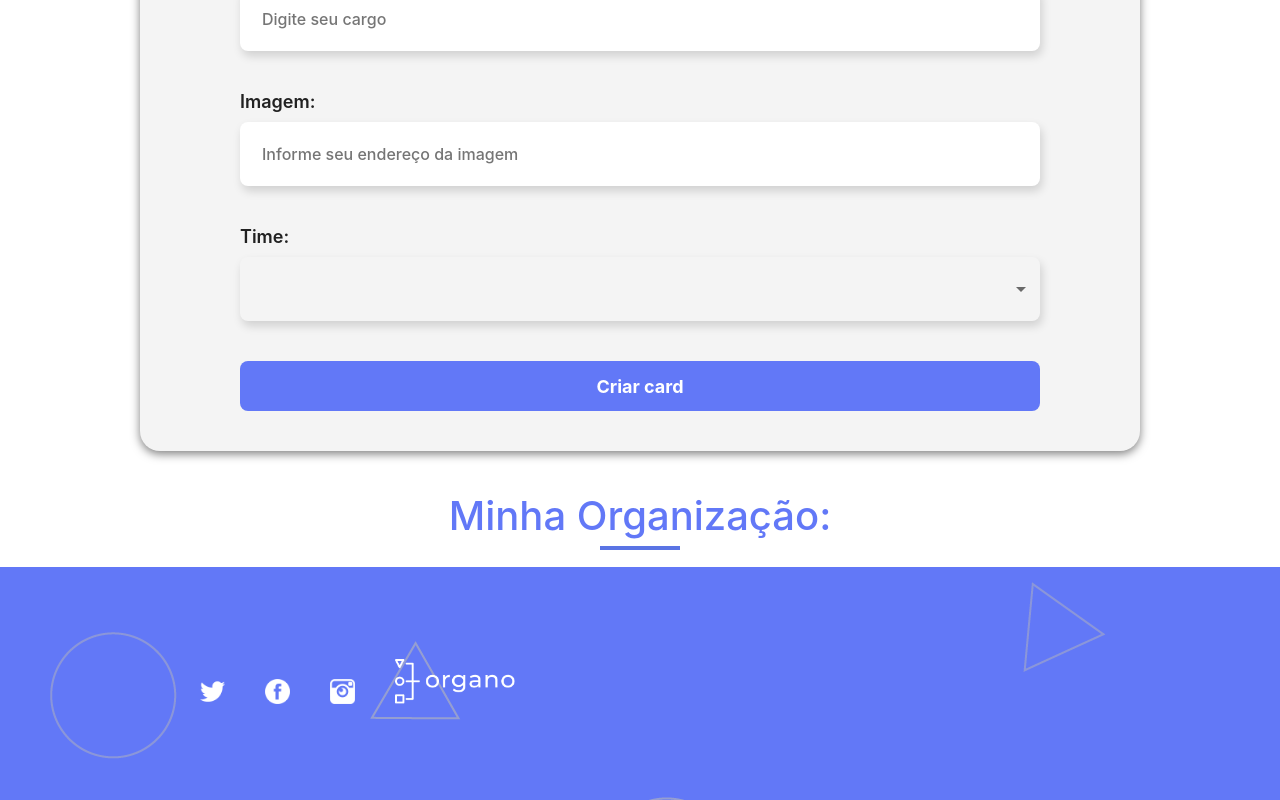
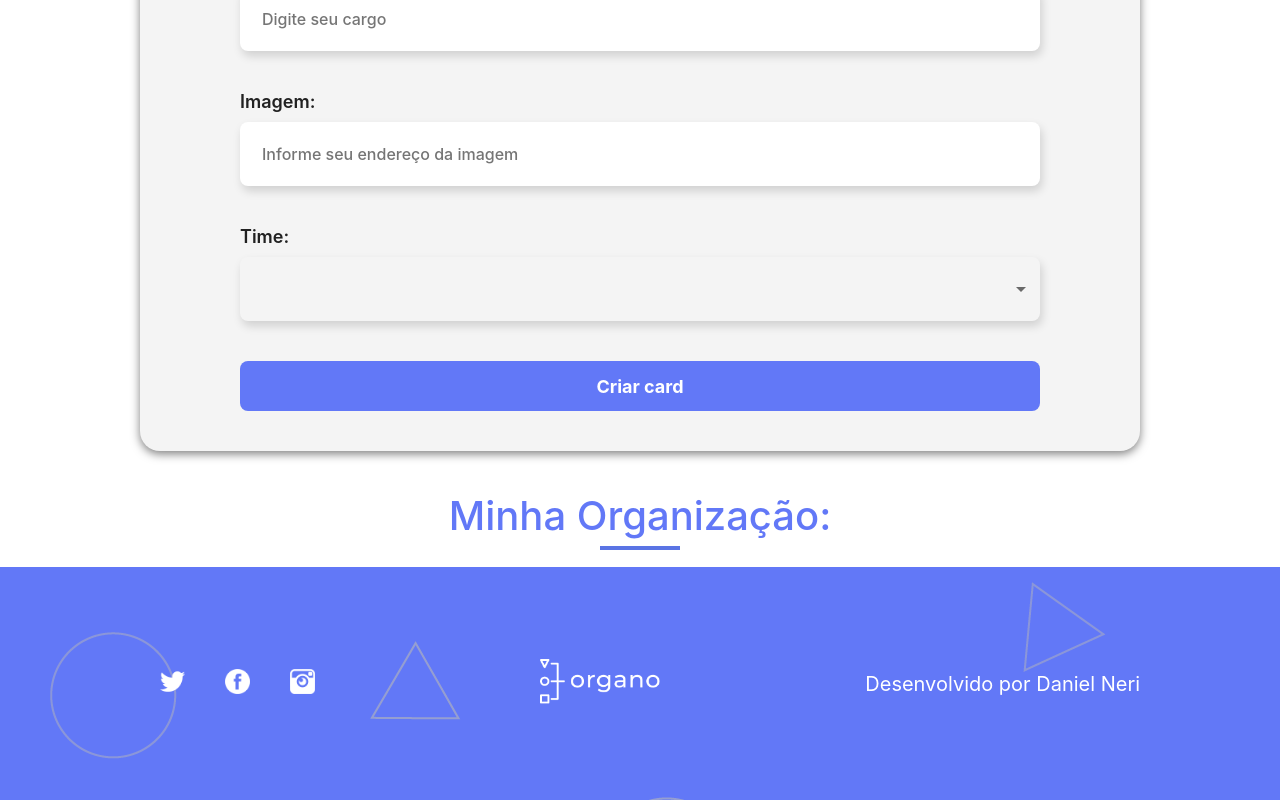
Before and after one commit to c7bc/organo, a React (Create React App) app: page / in a window 1280 px wide. Shown: the part 796-1596 px from the top of the page. Built offline with nearby package versions, Linux system fonts and the light colour scheme.

Commit message:
Changes to be committed: 	modified:   src/Footer/index.css 	modified:   src/Footer/index.js

```diff
--- a/src/Footer/index.css
+++ b/src/Footer/index.css
@@ -6,23 +6,34 @@ footer {
   }
 
   li {
-  list-style: none; /* Remove os marcadores da lista */
-  display: inline-block; /* Alinha os itens horizontalmente */
-  margin: 0 20px; /* Espaço entre os itens */
+    list-style: none;
+    display: inline-block;
+    margin: 0 20px;
   }
 
   li img {
-  width: 25px; /* Ajusta o tamanho das imagens */
-  justify-content: start;
+    width: 25px;
   }
 
   .center {
     display: flex;
     align-items: center;
+    justify-content: space-between;
     height: 100%;
   }
 
   .logo {
     width: 120px;
-    justify-content: center;
   }
+
+  .icons {
+    display: flex;
+    align-items: center;
+  }
+
+  a {
+    text-decoration: none;
+    color: #FFFFFF;
+    font-size: 20px;
+    font-weight: 400;
+  }
--- a/src/Footer/index.js
+++ b/src/Footer/index.js
@@ -20,16 +20,19 @@ export const Footer = () => {
   return (
     <footer>
       <div className="container center">
-        <ul>
+        <div className="icons">
           {icons.map((icon, index) => (
             <li key={index}>
               <img src={icon.url} alt={`Ícone ${index + 1}`} />
             </li>
           ))}
-          <li>
-            <img  className="logo" src={logo} alt={"Logo"} />
-          </li>
-        </ul>
+        </div>
+        <div>
+          <img className="logo" src={logo} alt={"Logo"} />
+        </div>
+        <a href="https://github.com/devnerii"><p>
+            Desenvolvido por Daniel Neri
+            </p></a>
       </div>
     </footer>
   );
```
Lines whose indentation alone changed are shown as unchanged.
